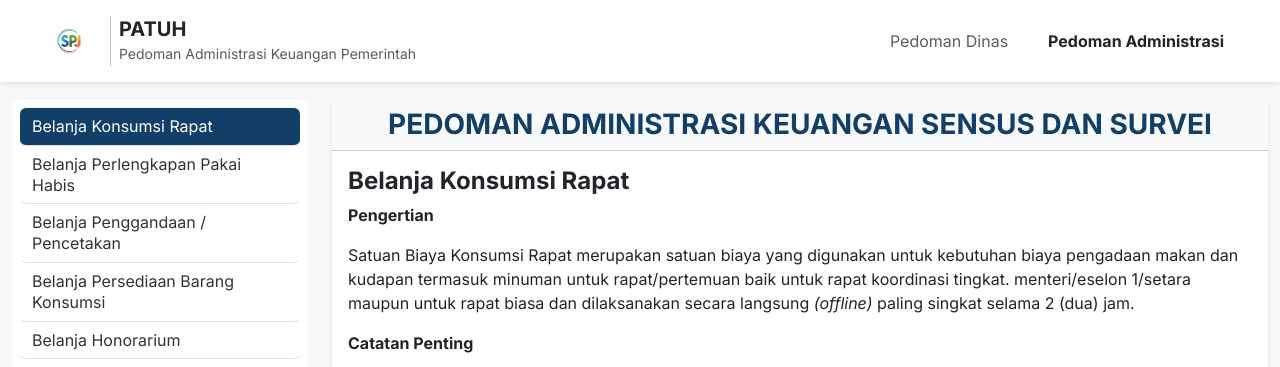
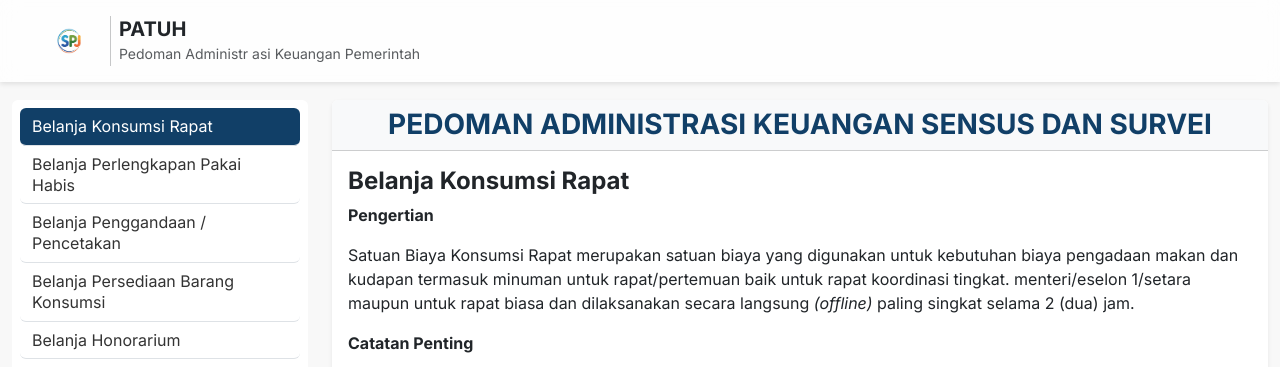
Before and after one commit to MuhammadAlfarazi-rpl/dashboard-patuh, a PHP site: page /kategori_belanja.php in a window 1280 px wide. Shown: the top 367 px of the page. Run offline with PHP 8.4, Linux system fonts and the light colour scheme.

Commit message:
menghapus link pedoman di navbar

```diff
--- a/includes/navbar.php
+++ b/includes/navbar.php
@@ -8,16 +8,10 @@
         <div class="vr mx-2"></div>
         <div>
           <h5 class="m-0 fw-bold">PATUH</h5>
-          <small class="text-muted">Pedoman Administrasi Keuangan Pemerintah</small>
+          <small class="text-muted">Pedoman Administr asi Keuangan Pemerintah</small>
         </div>
       </div>
     </a>
 
-    <!-- Bagian KANAN -->
-    <div class="me-3 d-flex align-items-center gap-3">
-      <a class="nav-item" href="pedoman_dinas.php">Pedoman Dinas</a>
-      <a class="nav-item" href="kategori_belanja.php">Pedoman Administrasi</a>
-    </div>
-
   </div>
 </nav>
--- a/index.php
+++ b/index.php
@@ -9,7 +9,7 @@
                 <div class="secondary-text fst-italic">Keuangan Pemerintah</div>
             </div>
         </div>
-            <a href="pedoman_dinas.php" class="text-decoration-none text-dark">
+            <a href="kategori_belanja.php" class="text-decoration-none text-dark">
                 <button class="btn-dashboard" id="btnDashboard">
                     <span class="btn-bg"></span>
                     <span class="btn-text">Lihat Pedoman<svg xmlns="http://www.w3.org/2000/svg" height="24px" viewBox="0 -960 960 960" width="24px" fill="#000000"><path d="M647-440H160v-80h487L423-744l57-56 320 320-320 320-57-56 224-224Z"/></svg></span>
```
